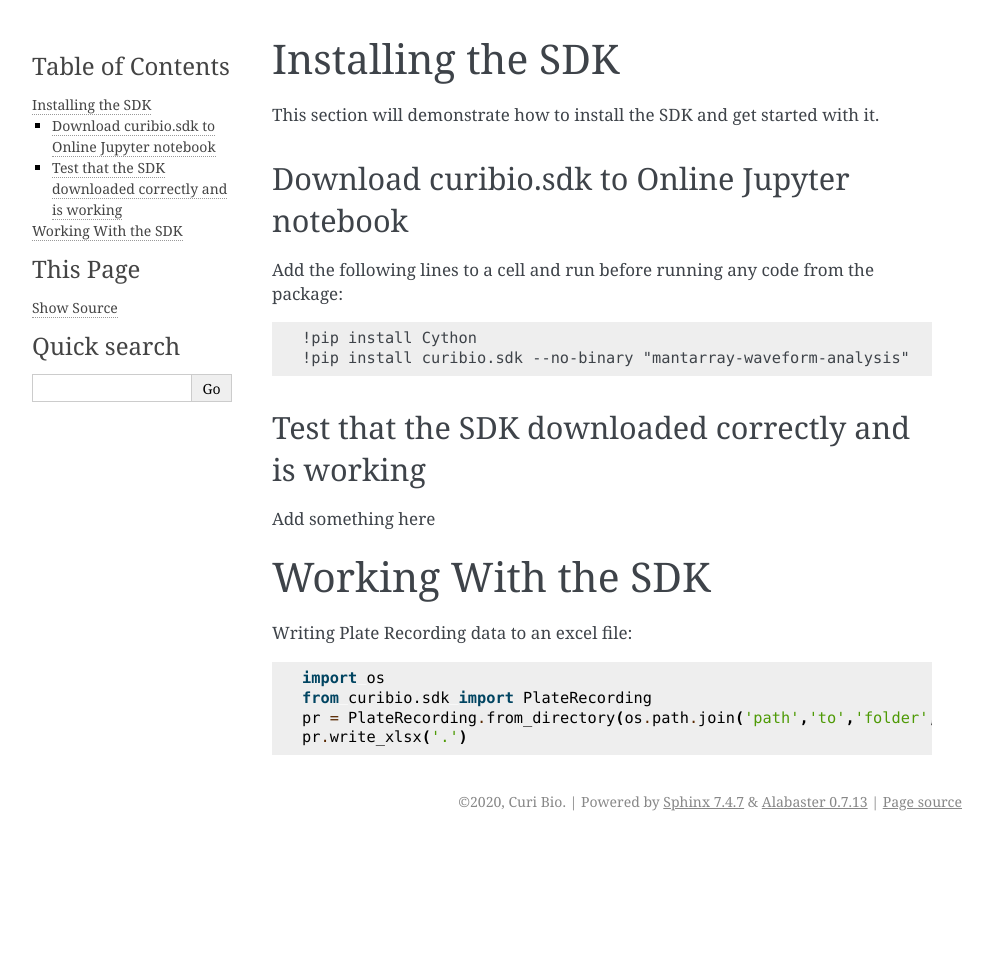
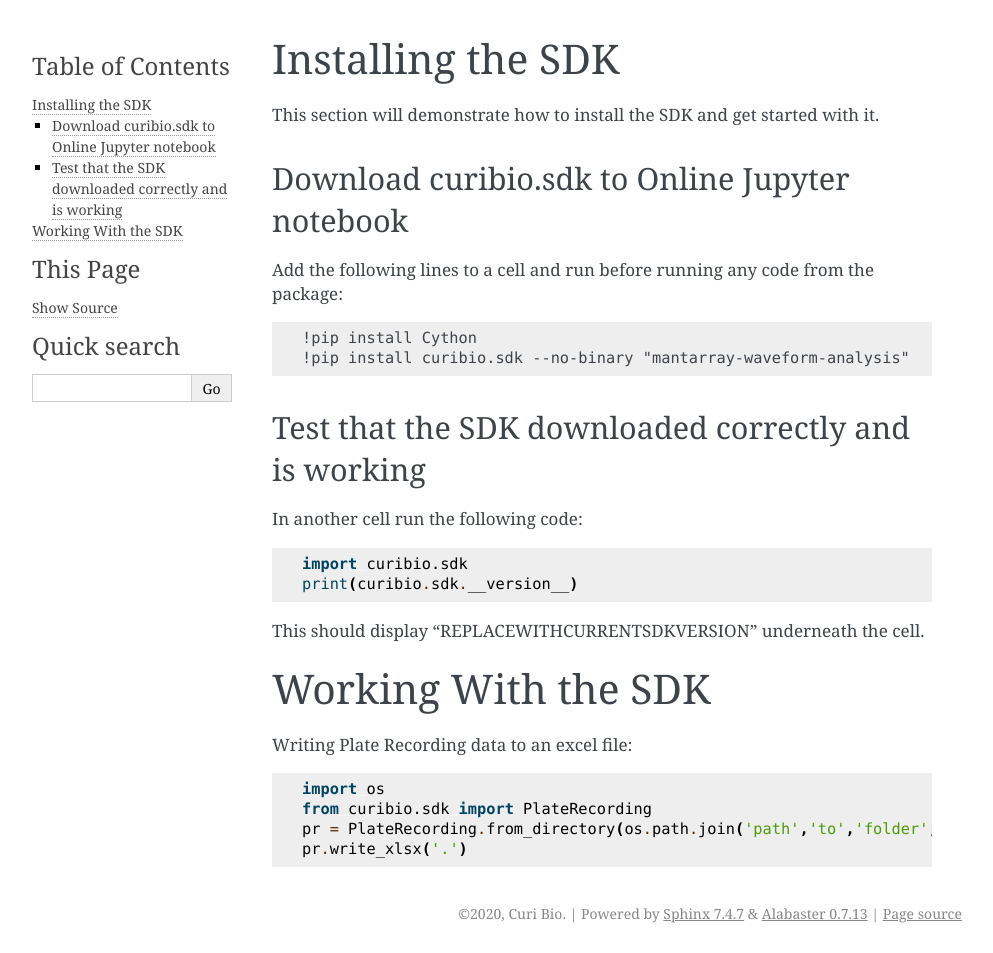
Before and after one commit to CuriBio/curibio.sdk, a Sphinx documentation site: the page built from docs/source/gettingstarted.rst, in a window 1280 px wide. Shown: the whole page, without its empty margins (148-1141 px from the left). Built offline with Sphinx 7.4.7, drawn with Linux system fonts in a browser that asks for light colours; before the commit the page ends 900 px from its top, so only the background shows below that.

Commit message:
added sanity test code

```diff
--- a/docs/source/gettingstarted.rst
+++ b/docs/source/gettingstarted.rst
@@ -17,7 +17,12 @@
 Test that the SDK downloaded correctly and is working
 -----------------------------------------------------
 
-Add something here
+In another cell run the following code::
+
+    import curibio.sdk
+    print(curibio.sdk.__version__)
+
+This should display "REPLACEWITHCURRENTSDKVERSION" underneath the cell.
 
 
 Working With the SDK
@@ -27,5 +32,5 @@
 
     import os
     from curibio.sdk import PlateRecording
-    pr = PlateRecording.from_directory(os.path.join('path','to','folder','containing','h5','files','from a recording')
+    pr = PlateRecording.from_directory(os.path.join('path','to','folder','containing','h5','files','from a recording'))
     pr.write_xlsx('.')
```
